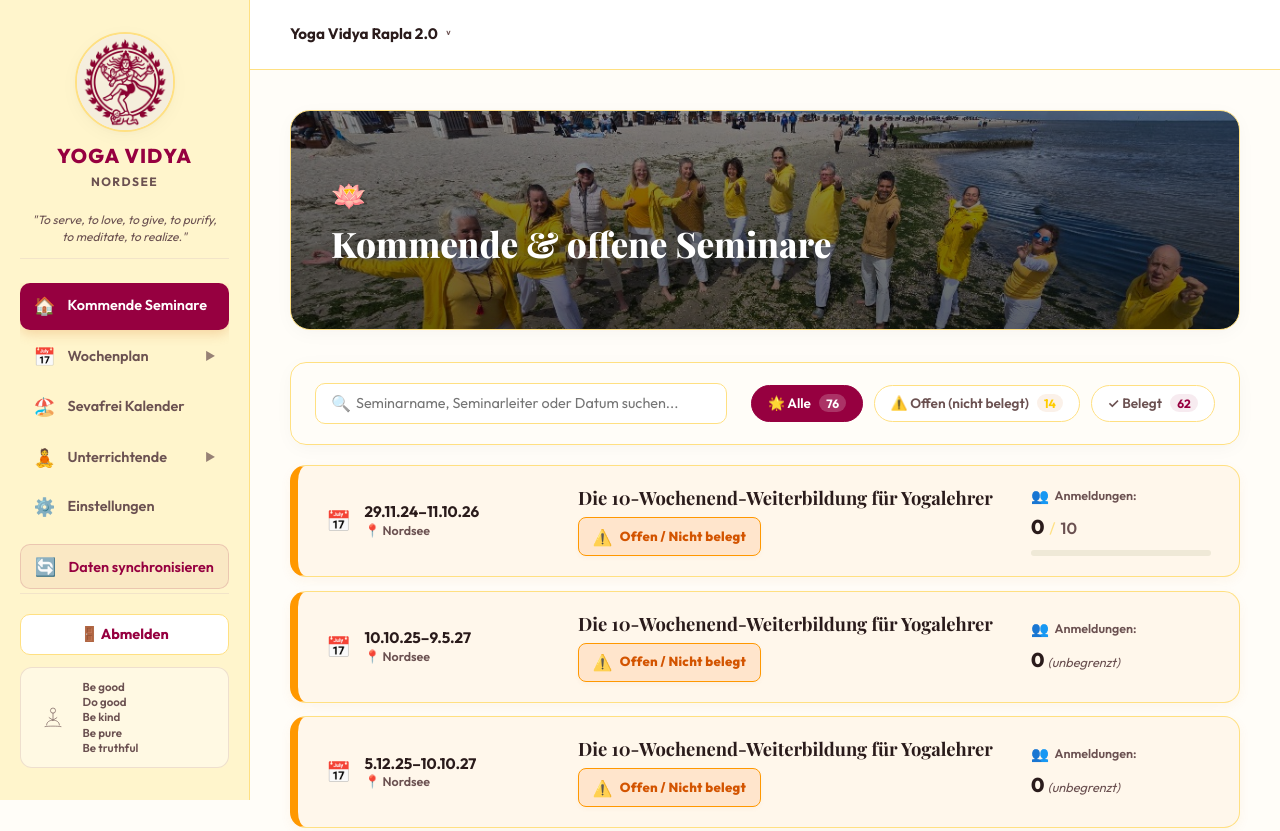
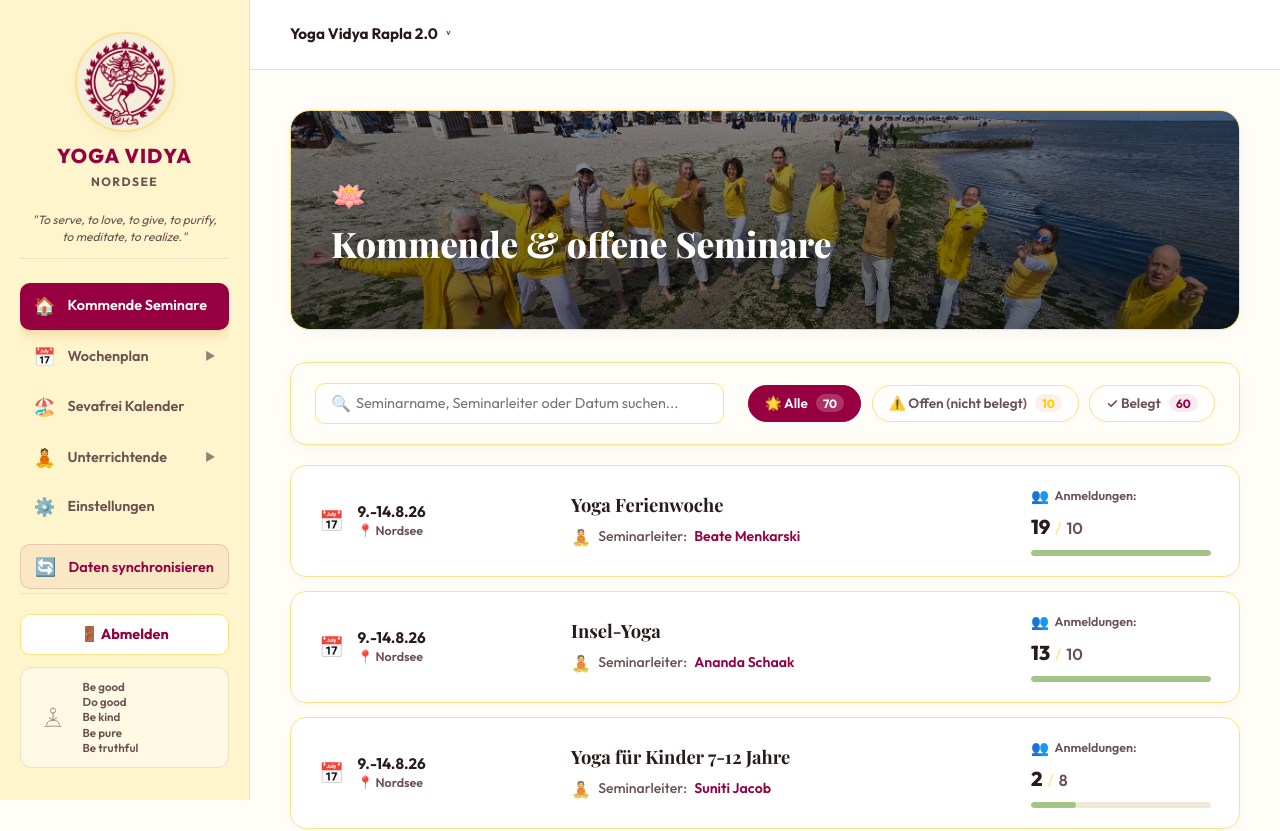
Before and after one commit to coachingmounir-code/Rapla-2806-Version-1, a SvelteKit app in the folder rapla-frontend/: page / in a window 1280 px wide. Shown: the top 831 px of the page. Built offline with nearby package versions, Linux system fonts and the light colour scheme; sample sign-in values are in the browser's storage; a web font is replaced by a local one.

Commit message:
kommende seminare

```diff
--- a/rapla-frontend/src/routes/+page.svelte
+++ b/rapla-frontend/src/routes/+page.svelte
@@ -10,89 +10,115 @@
   }
 
   const seminars: Seminar[] = [
-    { title: "Die 10-Wochenend-Weiterbildung für Yogalehrer", date: "29.11.24–11.10.26", isWE: false, location: "Nordsee", maxTN: 10, currentTN: 0, leader: "" },
-    { title: "Die 10-Wochenend-Weiterbildung für Yogalehrer", date: "10.10.25–9.5.27", isWE: false, location: "Nordsee", maxTN: 0, currentTN: 0, leader: "" },
-    { title: "Die 10-Wochenend-Weiterbildung für Yogalehrer", date: "5.12.25–10.10.27", isWE: false, location: "Nordsee", maxTN: 0, currentTN: 0, leader: "" },
-    { title: "Grundlagen der Psychologischen Yogatherapie", date: "28.6.–5.7.26", isWE: false, location: "Nordsee", maxTN: 16, currentTN: 6, leader: "Shivakami Bretz, Sarada Drautzburg" },
-    { title: "Yoga und Meditation Einführung", date: "3.–5.7.26", isWE: true, location: "Nordsee", maxTN: 10, currentTN: 8, leader: "" },
-    { title: "Feldenkrais und Stimme", date: "3.–5.7.26", isWE: true, location: "Nordsee", maxTN: 8, currentTN: 4, leader: "Hagit Noam" },
-    { title: "Die 5 Elemente im Yin Yoga und Tanz erfahren", date: "5.–10.7.26", isWE: false, location: "Nordsee", maxTN: 10, currentTN: 2, leader: "Abha Morkötter" },
-    { title: "Hatha Yoga Prävention Ferienwoche", date: "5.–10.7.26", isWE: false, location: "Nordsee", maxTN: 10, currentTN: 7, leader: "Narayani Kedenburg" },
-    { title: "Ganzheitliche Stimmbildung mit Mantra-Tönen", date: "5.–10.7.26", isWE: false, location: "Nordsee", maxTN: 0, currentTN: 9, leader: "Hagit Noam" },
-    { title: "Chakra-Reise mit spirituellem Singen und Tönen", date: "10.–12.7.26", isWE: true, location: "Nordsee", maxTN: 8, currentTN: 2, leader: "Hagit Noam" },
-    { title: "Harmonium Lernseminar", date: "10.–12.7.26", isWE: true, location: "Nordsee", maxTN: 10, currentTN: 6, leader: "Annette Pritschow" },
-    { title: "Ich bin ich – Gesund in der eigenen Mitte leben", date: "10.–12.7.26", isWE: true, location: "Nordsee", maxTN: 10, currentTN: 3, leader: "Amyana Finkel" },
-    { title: "Hormon Yoga für Frauen nach Dinah Rodrigues", date: "12.–17.7.26", isWE: false, location: "Nordsee", maxTN: 10, currentTN: 10, leader: "Karuna M. Wapke" },
-    { title: "Yoga für Kinder 7–12 Jahre", date: "12.–17.7.26", isWE: false, location: "Nordsee", maxTN: 10, currentTN: 5, leader: "" },
-    { title: "Mantra Ferienwoche mit Gruppe Mudita", date: "12.–17.7.26", isWE: false, location: "Nordsee", maxTN: 10, currentTN: 6, leader: "Gruppe Mudita" },
-    { title: "Yoga, Natur und Wattwandern", date: "12.–17.7.26", isWE: false, location: "Nordsee", maxTN: 10, currentTN: 8, leader: "Ananda Schaak" },
-    { title: "Maha-Samadhi Swami Sivananda", date: "14.7.26", isWE: false, location: "Nordsee", maxTN: 2, currentTN: 0, leader: "" },
-    { title: "Ausrichtung nach dem Spiralprinzip", date: "17.–19.7.26", isWE: true, location: "Nordsee", maxTN: 10, currentTN: 5, leader: "Jnanadev Wallaschkowski" },
-    { title: "Yoga und Meditation Einführung", date: "17.–19.7.26", isWE: true, location: "Nordsee", maxTN: 10, currentTN: 5, leader: "" },
-    { title: "Yoga für Kinder 7–12 Jahre", date: "17.–19.7.26", isWE: true, location: "Nordsee", maxTN: 8, currentTN: 0, leader: "Padma Stolte" },
-    { title: "Yogalehrer Vorbereitung", date: "17.–19.7.26", isWE: true, location: "Nordsee", maxTN: 10, currentTN: 3, leader: "" },
-    { title: "Yoga Ferienwoche", date: "19.–24.7.26", isWE: false, location: "Nordsee", maxTN: 10, currentTN: 14, leader: "Mirabai Seifert" },
-    { title: "Yoga für Kinder 7–12 Jahre", date: "19.–24.7.26", isWE: false, location: "Nordsee", maxTN: 8, currentTN: 2, leader: "Padma Stolte" },
-    { title: "Kitesurfen meets Inner Flow Yoga", date: "19.–24.7.26", isWE: false, location: "Nordsee", maxTN: 0, currentTN: 1, leader: "Satyananda Wahl, Aziza Lena Alemi" },
-    { title: "Themenwoche mit Swami Yatidharmananda – Geschichten, Yoga Nidra, Mantras", date: "19.–24.7.26", isWE: false, location: "Nordsee", maxTN: 8, currentTN: 2, leader: "Swami Yatidharmananda" },
-    { title: "Yoga, Wandern und Fahrradfahren", date: "19.–24.7.26", isWE: false, location: "Nordsee", maxTN: 10, currentTN: 7, leader: "Ananda Schaak" },
-    { title: "Gesang und Stimmbildung", date: "24.–26.7.26", isWE: true, location: "Nordsee", maxTN: 10, currentTN: 7, leader: "Thomas Hundsalz" },
-    { title: "Yajna Woche – 108 Stunden vedische Feuerzeremonie", date: "24.–31.7.26", isWE: false, location: "Nordsee", maxTN: 5, currentTN: 1, leader: "Satyananda Wahl" },
-    { title: "Hilfe! Alltag! Yoga für Eltern mit ihren Kindern", date: "24.–26.7.26", isWE: true, location: "Nordsee", maxTN: 15, currentTN: 4, leader: "Radhika Siegenbruk, Maik Piorek" },
-    { title: "Yoga – Tanz & Meditation", date: "24.–26.7.26", isWE: true, location: "Nordsee", maxTN: 8, currentTN: 8, leader: "Maha Siddhi Wittop, Sambhu Groteheide" },
-    { title: "Yoga Erlebniswoche", date: "26.–31.7.26", isWE: false, location: "Nordsee", maxTN: 10, currentTN: 9, leader: "Radhika Siegenbruk, Maik Piorek" },
-    { title: "Stimm- und Sprechtraining Kursleiterausbildung", date: "26.–31.7.26", isWE: false, location: "Nordsee", maxTN: 10, currentTN: 3, leader: "Thomas Hundsalz" },
-    { title: "Yoga für die Familie", date: "26.–31.7.26", isWE: false, location: "Nordsee", maxTN: 10, currentTN: 8, leader: "Cornelia Surya Haag" },
-    { title: "Guru Purnima", date: "29.7.26", isWE: false, location: "Nordsee", maxTN: 0, currentTN: 0, leader: "" },
-    { title: "Yoga und Meditation Einführung", date: "31.7.–2.8.26", isWE: true, location: "Nordsee", maxTN: 10, currentTN: 4, leader: "" },
-    { title: "Yoga für Kinder 7–12 Jahre", date: "31.7.–2.8.26", isWE: true, location: "Nordsee", maxTN: 8, currentTN: 2, leader: "" },
-    { title: "Mantras und Gitarre", date: "31.7.–2.8.26", isWE: true, location: "Nordsee", maxTN: 10, currentTN: 4, leader: "Thomas Hundsalz" },
-    { title: "Stand Up Paddling meets Yoga - Einsteiger", date: "31.7.-2.8.26", isWE: true, location: "Nordsee", maxTN: 10, currentTN: 12, leader: "Radhika Siegenbruk, Maik Piorek" },
-    { title: "Ayuryoga - mehr Balance und Zufriedenheit im Alltag", date: "2.-7.8.26", isWE: false, location: "Nordsee", maxTN: 10, currentTN: 0, leader: "Cornelia Surya Haag" },
-    { title: "Yoga Ferienwoche", date: "2.-7.8.26", isWE: false, location: "Nordsee", maxTN: 10, currentTN: 9, leader: "Carina van Anken" },
-    { title: "Geschmeidige Muskeln - gesunde Beweglichkeit", date: "2.-7.8.26", isWE: false, location: "Nordsee", maxTN: 10, currentTN: 4, leader: "Amyana Finkel" },
-    { title: "Yoga für Kinder 7-12 Jahre", date: "2.-7.8.26", isWE: false, location: "Nordsee", maxTN: 8, currentTN: 6, leader: "Anika Roth" },
-    { title: "Stand Up Paddling meets Yoga", date: "2.-7.8.26", isWE: false, location: "Nordsee", maxTN: 10, currentTN: 5, leader: "Radhika Siegenbruk, Maik Piorek" },
-    { title: "Yoga für Kinder 7-12 Jahre", date: "7.-9.8.26", isWE: true, location: "Nordsee", maxTN: 5, currentTN: 3, leader: "Cornelia Surya Haag" },
-    { title: "Vata Dosha stabilisieren", date: "7.-9.8.26", isWE: true, location: "Nordsee", maxTN: 10, currentTN: 1, leader: "Aziza Lena Alemi" },
-    { title: "Yoga und Chakren", date: "7.-9.8.26", isWE: true, location: "Nordsee", maxTN: 10, currentTN: 2, leader: "Carina van Anken" },
-    { title: "Yoga und Ukulele spielen lernen", date: "7.-9.8.26", isWE: true, location: "Nordsee", maxTN: 10, currentTN: 7, leader: "Kamala Lubina" },
     { title: "Yoga Ferienwoche", date: "9.-14.8.26", isWE: false, location: "Nordsee", maxTN: 10, currentTN: 19, leader: "Beate Menkarski" },
-    { title: "Insel-Yoga", date: "9.-14.8.26", isWE: false, location: "Nordsee", maxTN: 10, currentTN: 9, leader: "Ananda Schaak" },
+    { title: "Insel-Yoga", date: "9.-14.8.26", isWE: false, location: "Nordsee", maxTN: 10, currentTN: 13, leader: "Ananda Schaak" },
     { title: "Yoga für Kinder 7-12 Jahre", date: "9.-14.8.26", isWE: false, location: "Nordsee", maxTN: 8, currentTN: 2, leader: "Suniti Jacob" },
-    { title: "Yoga für den Rücken", date: "9.-14.8.26", isWE: false, location: "Nordsee", maxTN: 10, currentTN: 1, leader: "Kamala Lubina" },
-    { title: "Yin Yoga", date: "9.-14.8.26", isWE: false, location: "Nordsee", maxTN: 15, currentTN: 5, leader: "Cornelia Surya Haag" },
-    { title: "Die Satsang-Trommeln der Kirtan-Musik", date: "14.-16.8.26", isWE: true, location: "Nordsee", maxTN: 10, currentTN: 8, leader: "Bernardo Juni" },
-    { title: "Vinyasa Power Yoga - Meditation in Bewegung", date: "14.-16.8.26", isWE: true, location: "Nordsee", maxTN: 10, currentTN: 6, leader: "Kamala Lubina" },
-    { title: "Weg mit der Brille - Yoga für die Augen", date: "14.-16.8.26", isWE: true, location: "Nordsee", maxTN: 10, currentTN: 1, leader: "Susan Holze" },
-    { title: "Yoga Ferienwoche", date: "16.-21.8.26", isWE: false, location: "Nordsee", maxTN: 10, currentTN: 5, leader: "Ananda Schaak" },
-    { title: "Shakti Yoga - Erwecke die Kraft deiner Weiblichkeit", date: "16.-21.8.26", isWE: false, location: "Nordsee", maxTN: 10, currentTN: 5, leader: "Susan Holze" },
-    { title: "Swings, Vibrations, Rotations", date: "16.-21.8.26", isWE: false, location: "Nordsee", maxTN: 10, currentTN: 3, leader: "Monika Adele Camara" },
-    { title: "Yogaferien mit Surfen", date: "16.-21.8.26", isWE: false, location: "Nordsee", maxTN: 8, currentTN: 4, leader: "Abha Morkötter" },
-    { title: "Yoga und Meditation Einführung", date: "21.-23.8.26", isWE: true, location: "Nordsee", maxTN: 10, currentTN: 3, leader: "Jnanadev David Ianni" },
-    { title: "Hawaiianischer Tanz und Yoga am Meer", date: "21.-23.8.26", isWE: true, location: "Nordsee", maxTN: 10, currentTN: 3, leader: "Monika Adele Camara" },
+    { title: "Yoga für den Rücken", date: "9.-14.8.26", isWE: false, location: "Nordsee", maxTN: 10, currentTN: 0, leader: "Kamala Lubina" },
+    { title: "Yin Yoga", date: "9.-14.8.26", isWE: false, location: "Nordsee", maxTN: 15, currentTN: 8, leader: "Cornelia Surya Haag" },
+    { title: "Die Satsang-Trommeln der Kirtan-Musik", date: "14.-16.8.26", isWE: true, location: "Nordsee", maxTN: 10, currentTN: 11, leader: "Bernardo Juni" },
+    { title: "Vinyasa Power Yoga - Meditation in Bewegung", date: "14.-16.8.26", isWE: true, location: "Nordsee", maxTN: 10, currentTN: 8, leader: "Kamala Lubina" },
+    { title: "Weg mit der Brille - Yoga für die Augen", date: "14.-16.8.26", isWE: true, location: "Nordsee", maxTN: 10, currentTN: 3, leader: "Susan Holze" },
+    { title: "Yoga Ferienwoche", date: "16.-21.8.26", isWE: false, location: "Nordsee", maxTN: 10, currentTN: 7, leader: "Ananda Schaak" },
+    { title: "Shakti Yoga - Erwecke die Kraft deiner Weiblichkeit", date: "16.-21.8.26", isWE: false, location: "Nordsee", maxTN: 10, currentTN: 7, leader: "Susan Holze" },
+    { title: "Swings, Vibrations, Rotations", date: "16.-21.8.26", isWE: false, location: "Nordsee", maxTN: 10, currentTN: 5, leader: "Monika Adele Camara" },
+    { title: "Yogaferien mit Surfen", date: "16.-21.8.26", isWE: false, location: "Nordsee", maxTN: 8, currentTN: 3, leader: "Abha Morkötter" },
+    { title: "Yoga und Meditation Einführung", date: "21.-23.8.26", isWE: true, location: "Nordsee", maxTN: 10, currentTN: 4, leader: "Jnanadev David Ianni" },
+    { title: "Hawaiianischer Tanz und Yoga am Meer", date: "21.-23.8.26", isWE: true, location: "Nordsee", maxTN: 10, currentTN: 4, leader: "Monika Adele Camara" },
     { title: "Yogatherapie für die Atemwege an der Nordsee", date: "21.-23.8.26", isWE: true, location: "Nordsee", maxTN: 10, currentTN: 1, leader: "Susan Holze" },
-    { title: "Yoga Ferienwoche", date: "23.-28.8.26", isWE: false, location: "Nordsee", maxTN: 10, currentTN: 5, leader: "Jnanadev David Ianni" },
-    { title: "Yoga rund um die Geburt - Yogalehrer Weiterbildung", date: "23.-28.8.26", isWE: false, location: "Nordsee", maxTN: 10, currentTN: 2, leader: "Susan Holze" },
-    { title: "Schamanisches Kundalini Retreat", date: "23.-28.8.26", isWE: false, location: "Nordsee", maxTN: 10, currentTN: 15, leader: "Satyadevi Bretz, Yogita Sari" },
-    { title: "Yoga, Wandern und Fahrradfahren", date: "23.-28.8.26", isWE: false, location: "Nordsee", maxTN: 10, currentTN: 3, leader: "Ananda Schaak" },
-    { title: "Yoga und Meditation Einführung", date: "28.-30.8.26", isWE: true, location: "Nordsee", maxTN: 10, currentTN: 4, leader: "" },
+    { title: "Yoga Ferienwoche", date: "23.-28.8.26", isWE: false, location: "Nordsee", maxTN: 10, currentTN: 11, leader: "Jnanadev David Ianni" },
+    { title: "Yoga rund um die Geburt - Yogalehrer Weiterbildung", date: "23.-30.8.26", isWE: false, location: "Nordsee", maxTN: 10, currentTN: 2, leader: "Susan Holze" },
+    { title: "Schamanisches Kundalini Retreat", date: "23.-28.8.26", isWE: false, location: "Nordsee", maxTN: 10, currentTN: 19, leader: "Satyadevi Bretz, Yogita Sari" },
+    { title: "Yoga, Wandern und Fahrradfahren", date: "23.-28.8.26", isWE: false, location: "Nordsee", maxTN: 10, currentTN: 4, leader: "Ananda Schaak" },
+    { title: "Yoga und Meditation Einführung", date: "28.-30.8.26", isWE: true, location: "Nordsee", maxTN: 10, currentTN: 6, leader: "" },
     { title: "Meditation und Qi Gong", date: "28.-30.8.26", isWE: true, location: "Nordsee", maxTN: 10, currentTN: 3, leader: "Michael Büchel" },
-    { title: "Yoga Ferienwoche - Yin Yoga", date: "30.8.-4.9.26", isWE: false, location: "Nordsee", maxTN: 10, currentTN: 2, leader: "Beate Menkarski" },
+    { title: "Yoga Ferienwoche - Yin Yoga", date: "30.8.-4.9.26", isWE: false, location: "Nordsee", maxTN: 10, currentTN: 6, leader: "Beate Menkarski" },
     { title: "Themenwoche: Indische Rituale und Rezitationen mit Swami Nivedanananda", date: "30.8.-4.9.26", isWE: false, location: "Nordsee", maxTN: 10, currentTN: 0, leader: "Swami Nivedanananda" },
-    { title: "Yogalehrer Ausbildung Intensivkurs Woche 1", date: "30.8.-4.9.26", isWE: false, location: "Nordsee", maxTN: 5, currentTN: 2, leader: "Karuna M. Wapke" },
-    { title: "Yogalehrer Ausbildung Intensivkurs", date: "30.8.-27.9.26", isWE: false, location: "Nordsee", maxTN: 10, currentTN: 5, leader: "Karuna M. Wapke" },
-    { title: "Yogalehrer Ausbildung Intensivkurs Woche 1+2", date: "30.8.-11.9.26", isWE: false, location: "Nordsee", maxTN: 10, currentTN: 2, leader: "Karuna M. Wapke" },
-    { title: "Yoga und Meditation Einführung", date: "4.-6.9.26", isWE: true, location: "Nordsee", maxTN: 10, currentTN: 2, leader: "" },
-    { title: "Erleben mit dem Bauchraum", date: "4.-6.9.26", isWE: true, location: "Nordsee", maxTN: 10, currentTN: 0, leader: "Erkan Batmaz" },
-    { title: "Krishna Jayanti", date: "4.9.26", isWE: false, location: "Nordsee", maxTN: 2, currentTN: 0, leader: "" }
+    { title: "Yogalehrer Ausbildung Intensivkurs Woche 1", date: "30.8.-4.9.26", isWE: false, location: "Nordsee", maxTN: 5, currentTN: 3, leader: "Karuna M. Wapke" },
+    { title: "Yogalehrer Ausbildung Intensivkurs", date: "30.8.-27.9.26", isWE: false, location: "Nordsee", maxTN: 10, currentTN: 3, leader: "Karuna M. Wapke" },
+    { title: "Yogalehrer Ausbildung Intensivkurs Woche 1+2", date: "30.8.-11.9.26", isWE: false, location: "Nordsee", maxTN: 10, currentTN: 4, leader: "Karuna M. Wapke" },
+    { title: "Yoga und Meditation Einführung", date: "4.-6.9.26", isWE: true, location: "Nordsee", maxTN: 10, currentTN: 3, leader: "" },
+    { title: "Erleben mit dem Bauchraum", date: "4.-6.9.26", isWE: true, location: "Nordsee", maxTN: 10, currentTN: 1, leader: "Erkan Batmaz" },
+    { title: "Krishna Jayanti", date: "4.9.26", isWE: false, location: "Nordsee", maxTN: 2, currentTN: 0, leader: "" },
+    { title: "Yogalehrer Ausbildung Intensivkurs Woche 2", date: "4.-11.9.26", isWE: false, location: "Nordsee", maxTN: 8, currentTN: 4, leader: "Karuna M. Wapke" },
+    { title: "Yoga Ferienwoche", date: "6.-11.9.26", isWE: false, location: "Nordsee", maxTN: 10, currentTN: 5, leader: "Erkan Batmaz" },
+    { title: "Insel-Yoga", date: "6.-11.9.26", isWE: false, location: "Nordsee", maxTN: 10, currentTN: 5, leader: "Pranava Heinz Pauly" },
+    { title: "Sivanandas Geburtstag", date: "8.9.26", isWE: false, location: "Nordsee", maxTN: 0, currentTN: 0, leader: "" },
+    { title: "Harmonium Lernseminar", date: "11.-13.9.26", isWE: true, location: "Nordsee", maxTN: 10, currentTN: 5, leader: "Jürgen Wade" },
+    { title: "Yogalehrer Ausbildung Intensivkurs Woche 3", date: "11.-18.9.26", isWE: false, location: "Nordsee", maxTN: 5, currentTN: 4, leader: "Karuna M. Wapke" },
+    { title: "Yogalehrer Ausbildung Intensivkurs Woche 3+4", date: "11.-27.9.26", isWE: false, location: "Nordsee", maxTN: 10, currentTN: 6, leader: "Karuna M. Wapke" },
+    { title: "Yoga Ferienwoche", date: "13.-18.9.26", isWE: false, location: "Nordsee", maxTN: 10, currentTN: 4, leader: "Madhavi Füllen, Gopala Kirill Serov" },
+    { title: "Yoga, Wandern und Fahrradfahren", date: "13.-18.9.26", isWE: false, location: "Nordsee", maxTN: 10, currentTN: 5, leader: "Pranava Heinz Pauly" },
+    { title: "Yoga und Meditation Einführung", date: "18.-20.9.26", isWE: true, location: "Nordsee", maxTN: 10, currentTN: 4, leader: "Gopala Kirill Serov" },
+    { title: "Schamanismus als Medizin", date: "18.-20.9.26", isWE: true, location: "Nordsee", maxTN: 0, currentTN: 1, leader: "Maharani Fritsch de Navarrete" },
+    { title: "Yogalehrer Ausbildung Intensivkurs Woche 4", date: "18.-27.9.26", isWE: false, location: "Nordsee", maxTN: 5, currentTN: 1, leader: "Karuna M. Wapke" },
+    { title: "Yoga Ferienwoche", date: "20.-25.9.26", isWE: false, location: "Nordsee", maxTN: 10, currentTN: 1, leader: "Chandradevi Winterhalter" },
+    { title: "Yoga und Meditation Einführung", date: "24.-26.9.26", isWE: true, location: "Nordsee", maxTN: 10, currentTN: 0, leader: "" },
+    { title: "Acro Yoga", date: "25.-27.9.26", isWE: true, location: "Nordsee", maxTN: 10, currentTN: 3, leader: "Jnanadev Wallaschkowski" },
+    { title: "Freude im Herzen - Mantra Singen und Yoga", date: "25.-27.9.26", isWE: true, location: "Nordsee", maxTN: 10, currentTN: 0, leader: "Gruppe Mudita" },
+    { title: "YLA Prüfungswochenende", date: "25.-27.9.26", isWE: true, location: "Nordsee", maxTN: 5, currentTN: 0, leader: "Karuna M. Wapke" },
+    { title: "Ayurvedisches Fasten für Pitta und Vata", date: "27.9.-2.10.26", isWE: false, location: "Nordsee", maxTN: 10, currentTN: 6, leader: "Satyananda Wahl, Aziza Lena Alemi" },
+    { title: "Yoga Ferienwoche", date: "27.9.-2.10.26", isWE: false, location: "Nordsee", maxTN: 10, currentTN: 1, leader: "Gita Irene Hofmann" },
+    { title: "Ayur-Yoga-Therapie für Schultern und Nacken", date: "2.-4.10.26", isWE: true, location: "Nordsee", maxTN: 10, currentTN: 5, leader: "Gita Irene Hofmann" },
+    { title: "Yoga und Meditation Einführung", date: "2.-4.10.26", isWE: true, location: "Nordsee", maxTN: 10, currentTN: 0, leader: "Parashakti Küttner" },
+    { title: "Meditation Intensiv Schweigend", date: "2.-4.10.26", isWE: true, location: "Nordsee", maxTN: 20, currentTN: 24, leader: "Karuna M. Wapke" },
+    { title: "Aufrichtung in der Asana erleben und verstehen", date: "4.-9.10.26", isWE: false, location: "Nordsee", maxTN: 10, currentTN: 6, leader: "Gita Irene Hofmann" },
+    { title: "Wellnesswoche: Ayurveda, Massagen, Yoga & Medi(t)", date: "4.-9.10.26", isWE: false, location: "Nordsee", maxTN: 8, currentTN: 10, leader: "Madhavi Veronika Broszinski, Venulo Bernd Broszinski" },
+    { title: "Yin Yoga Übungsleiter Ausbildung", date: "4.-16.10.26", isWE: false, location: "Nordsee", maxTN: 10, currentTN: 3, leader: "" },
+    { title: "Die 10-Wochenend-Weiterbildung für Yogalehrer", date: "9.10.26-21.5.28", isWE: false, location: "Nordsee", maxTN: 0, currentTN: 0, leader: "" },
+    { title: "Raja Yoga 2", date: "9.-11.10.26", isWE: true, location: "Nordsee", maxTN: 20, currentTN: 1, leader: "Karuna M. Wapke, Sukadev Bretz" },
+    { title: "Yoga Ferienwoche", date: "11.-16.10.26", isWE: false, location: "Nordsee", maxTN: 10, currentTN: 3, leader: "Shankara Stefan Maune" },
+    { title: "Navaratri", date: "11.-20.10.26", isWE: false, location: "Nordsee", maxTN: 2, currentTN: 0, leader: "" },
+    { title: "Stärke deine Weiblichkeit im Frauentempel", date: "11.-16.10.26", isWE: false, location: "Nordsee", maxTN: 10, currentTN: 0, leader: "Rajeshwari Gemnich" },
+    { title: "Yoga und Meditation Einführung", date: "16.-18.10.26", isWE: true, location: "Nordsee", maxTN: 10, currentTN: 0, leader: "Pranava Heinz Pauly" },
+    { title: "Jnana Yoga, Vedanta, Meditation und Schweigen", date: "16.-18.10.26", isWE: true, location: "Nordsee", maxTN: 20, currentTN: 0, leader: "Karuna M. Wapke" },
+    { title: "Mantra-Begleitung mit Ukulele | Aufbauseminar", date: "16.-18.10.26", isWE: true, location: "Nordsee", maxTN: 10, currentTN: 2, leader: "Shankari Susanne Hill" },
+    { title: "Yoga Ferienwoche", date: "18.-23.10.26", isWE: false, location: "Nordsee", maxTN: 10, currentTN: 6, leader: "Erkan Batmaz" },
+    { title: "Nordsee Special: Yoga und Klangthemenwoche", date: "18.-23.10.26", isWE: false, location: "Nordsee", maxTN: 10, currentTN: 2, leader: "Wolfgang Meisel, Jutta Kremer" },
+    { title: "Time out statt Burn out", date: "18.-23.10.26", isWE: false, location: "Nordsee", maxTN: 10, currentTN: 1, leader: "Nicole Padmini Neumann" },
+    { title: "Vijaya Dashami", date: "20.10.26", isWE: false, location: "Nordsee", maxTN: 2, currentTN: 0, leader: "" },
+    { title: "Tag der offenen Tür - Haus Yoga Vidya Nordsee", date: "24.10.26", isWE: true, location: "Nordsee", maxTN: 20, currentTN: 4, leader: "Karuna M. Wapke" },
+    { title: "Hatha Yoga Prävention Ferienwoche", date: "25.-30.10.26", isWE: false, location: "Nordsee", maxTN: 10, currentTN: 2, leader: "Pranava Heinz Pauly" },
+    { title: "Yin Yoga meets Vipassana", date: "25.-30.10.26", isWE: false, location: "Nordsee", maxTN: 10, currentTN: 3, leader: "Christian Bliedtner" },
+    { title: "Yoga und Meditation Einführung", date: "30.10.-1.11.26", isWE: true, location: "Nordsee", maxTN: 10, currentTN: 2, leader: "" },
   ];
+
+  const today = new Date();
+  today.setHours(0, 0, 0, 0);
+
+  function getEndDate(dateStr: string): Date | null {
+    try {
+      const cleanStr = dateStr.replace(/WE/g, '').replace(/–/g, '-').trim();
+      const rangeParts = cleanStr.split('-');
+      const endPartStr = rangeParts[rangeParts.length - 1].trim();
+      const dateComponents = endPartStr.split('.').map(c => c.trim()).filter(Boolean);
+
+      if (dateComponents.length < 3) return null;
+
+      const day = parseInt(dateComponents[0], 10);
+      const month = parseInt(dateComponents[1], 10) - 1; // JS Month is 0-indexed
+      let year = parseInt(dateComponents[2], 10);
+
+      if (year < 100) year += 2000;
+
+      return new Date(year, month, day, 23, 59, 59); // End of the day
+    } catch (e) {
+      return null;
+    }
+  }
+
+  function isUpcoming(dateStr: string): boolean {
+    const endDate = getEndDate(dateStr);
+    if (!endDate) return true;
+    return endDate >= today;
+  }
+
+  const upcomingSeminars = seminars.filter(s => isUpcoming(s.date));
 
   let searchQuery = $state('');
   let filterStatus = $state<'all' | 'open' | 'assigned'>('all');
 
   let filteredSeminars = $derived(
-    seminars.filter(s => {
+    upcomingSeminars.filter(s => {
       // Filter by open/assigned status
       if (filterStatus === 'open' && s.leader !== '') return false;
       if (filterStatus === 'assigned' && s.leader === '') return false;
@@ -110,8 +136,8 @@
     })
   );
 
-  let openCount = $derived(seminars.filter(s => s.leader === '').length);
-  let assignedCount = $derived(seminars.filter(s => s.leader !== '').length);
+  let openCount = $derived(upcomingSeminars.filter(s => s.leader === '').length);
+  let assignedCount = $derived(upcomingSeminars.filter(s => s.leader !== '').length);
 </script>
 
 <!-- Hero Section: "Yoga Orga Software" with mountains/river landscape background -->
@@ -145,7 +171,7 @@
         onclick={() => filterStatus = 'all'}
       >
         <span>🌟 Alle</span>
-        <span class="chip-count">{seminars.length}</span>
+        <span class="chip-count">{upcomingSeminars.length}</span>
       </button>
       <button
         class="chip-btn chip-open"
```
Also changed, not shown: 1 other file (tests, documents, lock files or other folders).
